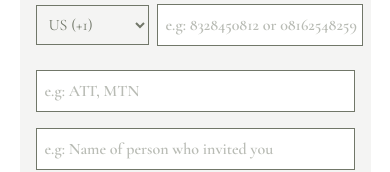
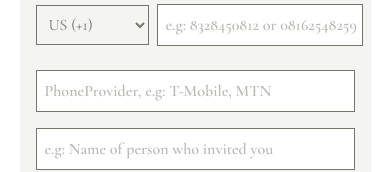
Before and after one commit to ayfatoye/eni-korede, a React (Vite) app: page / in a window 390 px wide. Both pictures are taken after a click on the button "RSVP". Shown: the part 1436-1608 px from the top of the page. Built offline with nearby package versions, Linux system fonts and the light colour scheme.

Commit message:
Update RSVP.tsx
elaborating on phone provider field based on ux feedback from sebastian

```diff
--- a/src/components/RSVP.tsx
+++ b/src/components/RSVP.tsx
@@ -165,7 +165,7 @@ function RSVP() {
             <input
               type="text"
               name="phoneProvider"
-              placeholder="e.g: ATT, MTN"
+              placeholder="PhoneProvider, e.g: T-Mobile, MTN"
               value={formData.phoneProvider}
               onChange={handleChange}
               className="pl-2 font-bold placeholder:font-semibold border bg-white py-2 flex-1 my-2"
```
